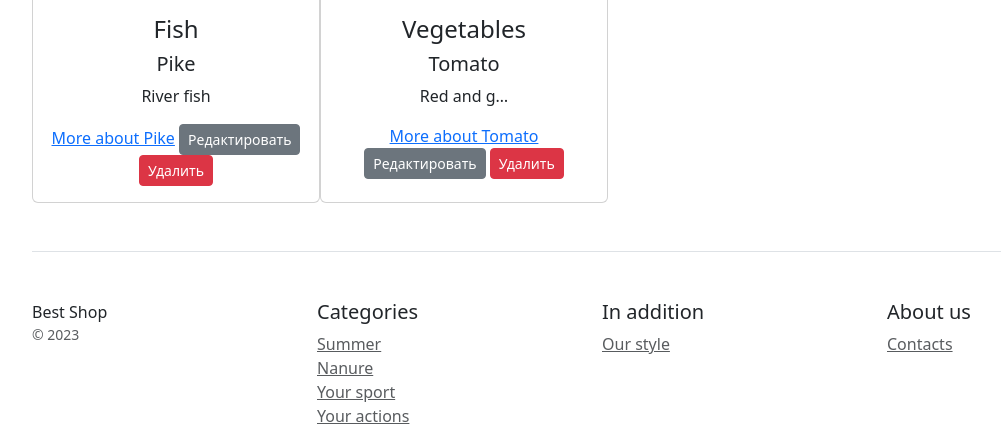
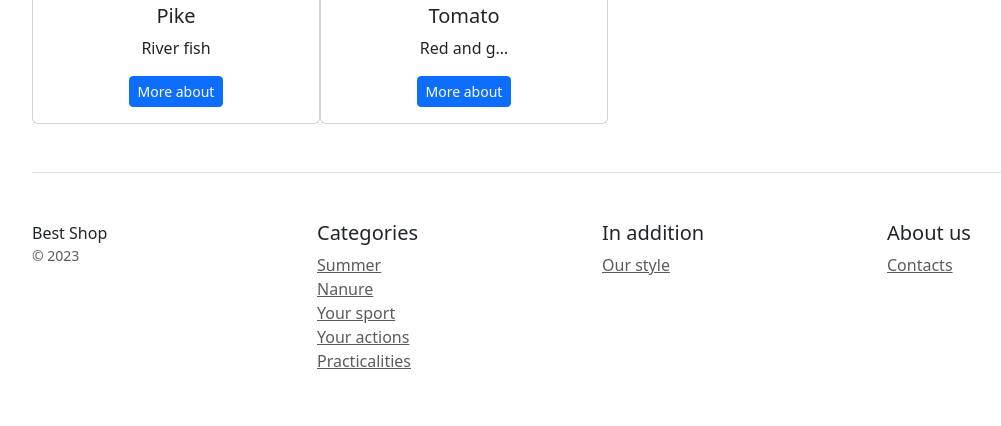
Before and after one commit to MihailBashkatov/home_work_24_24y, a Django app: page /home/products_list/ in a window 1280 px wide. Shown: the part 1357-1783 px from the top of the page, without its empty margins (50-1051 px from the left). After the commit the page ends 1726 px from the top, so only its background shows below. Run offline with Django 5.2, Linux system fonts and the light colour scheme; data comes from the database, SQL or seed files in the repository.

Commit message:
Changing product_list.html to redirect for particular product

```diff
--- a/catalog/templates/catalog/product_list.html
+++ b/catalog/templates/catalog/product_list.html
@@ -13,10 +13,7 @@
                         <h4 class="card-title">{{product.category}}</h4>
                         <h5 class="card-title">{{product.product_name}}</h5>
                         <p class="card-text">{{product.product_description|truncatechars:10}}</p>
-                        <a href="/catalog/index/{{product.id}}/" class="card-link">More about {{ product.product_name }}</a>
-                        <a href="#">{{ product.name }}</a>
-                        <a href="#" class="btn btn-sm btn-secondary ml-3">Редактировать</a>
-                        <a href="#" class="btn btn-sm btn-danger ml-1">Удалить</a>
+                        <a href="{% url 'catalog:product_detail' product.pk %}" class="btn btn-sm btn-primary ml-3">More about </a>
                     </div>
                 </div>
             {% endfor %}
```
